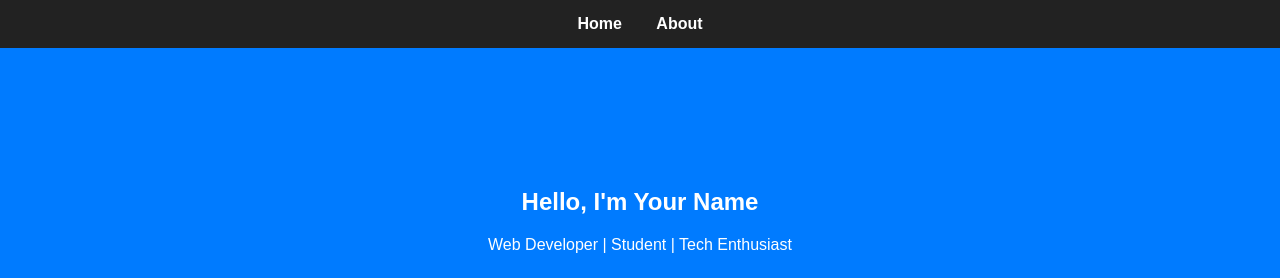
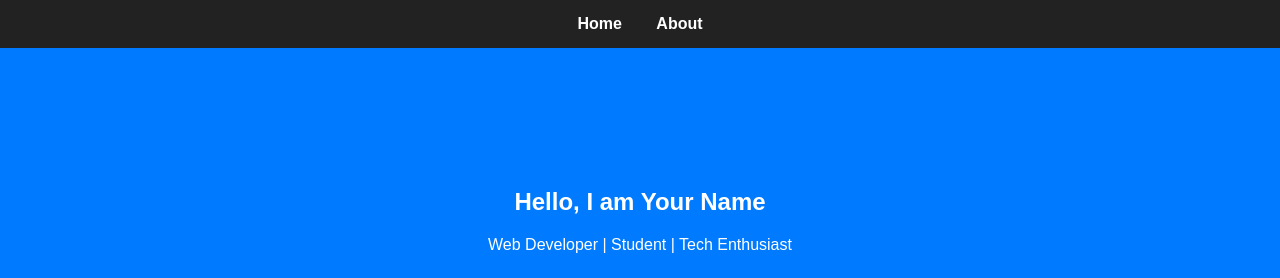
Before and after one commit to omkar2203030/Example_demo_1, a plain HTML site: page index.html in a window 1280 px wide. Shown: the top 278 px of the page. Drawn offline with Linux system fonts and the light colour scheme.

Commit message:
Update index.html

```diff
--- a/index.html
+++ b/index.html
@@ -13,7 +13,7 @@
 </nav>
 
 <section class="hero">
-    <h1>Hello, I'm <span>Your Name</span></h1>
+    <h1>Hello, I am <span>Your Name</span></h1>
     <p>Web Developer | Student | Tech Enthusiast</p>
 </section>
 
```
